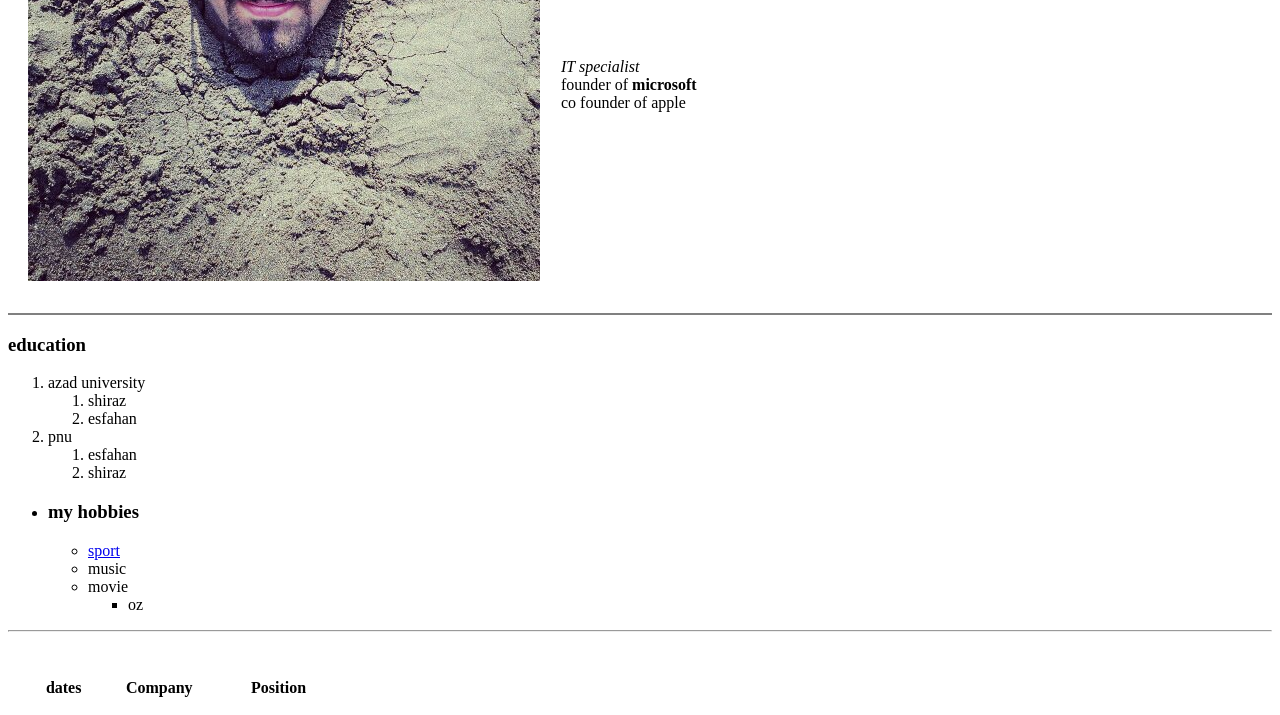
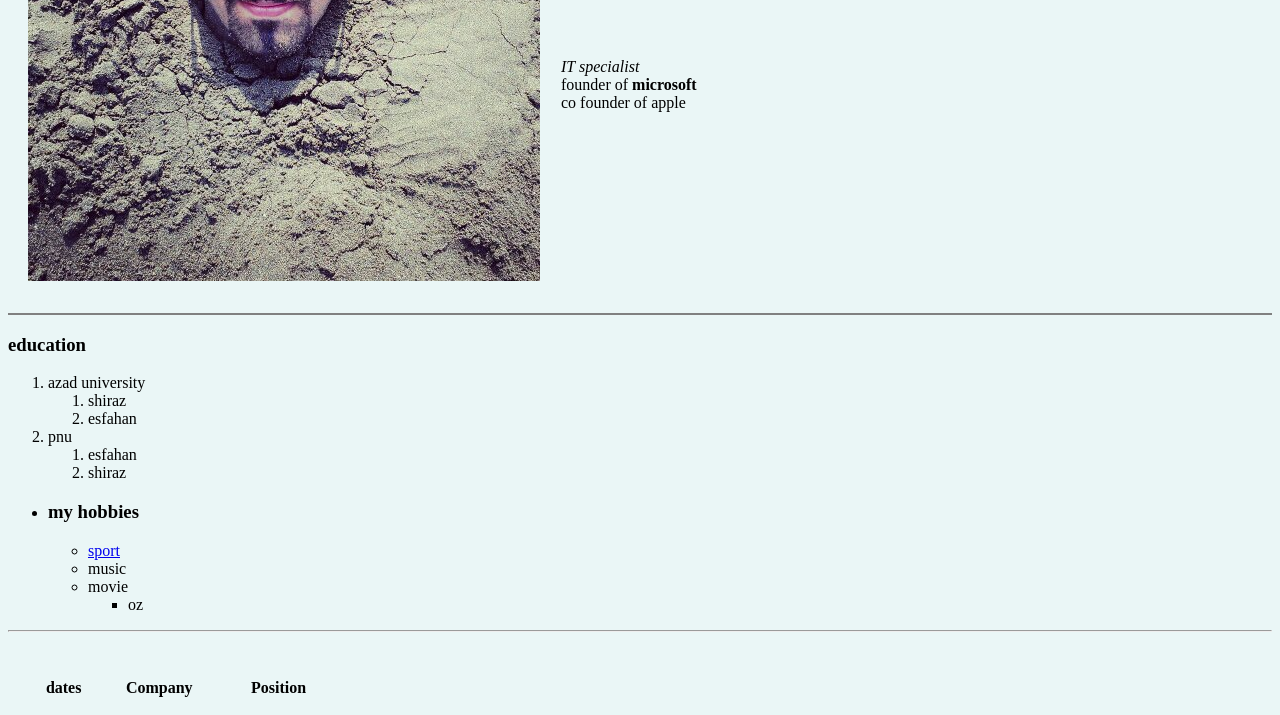
Before and after one commit to Alireza199229/CV, a plain HTML site: page index.html in a window 1280 px wide. Shown: the part 259-974 px from the top of the page. Drawn offline with Linux system fonts and the light colour scheme.

Commit message:
Update index.html

```diff
--- a/index.html
+++ b/index.html
@@ -7,7 +7,7 @@
   <title>Alireza's personal website</title>
 </head>
 
-<body>
+<body style="BACKGROUND-COLOR: #EAF6F6">
   <table cellspacing="19">
     <tr>
       <td><img src="alireza.jpg" alt="Alireza"></td>
```
